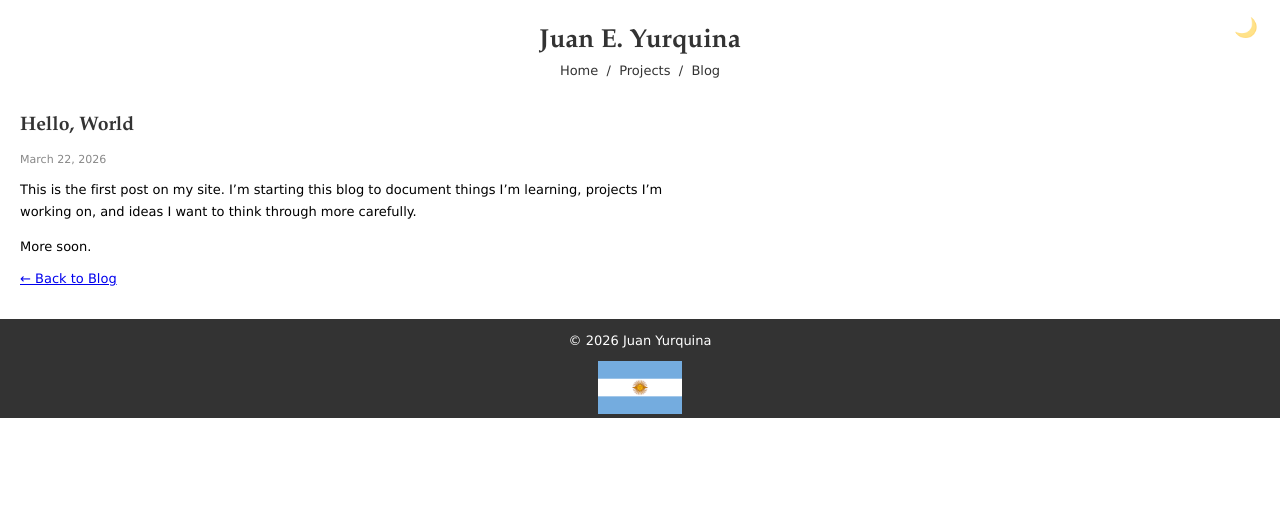
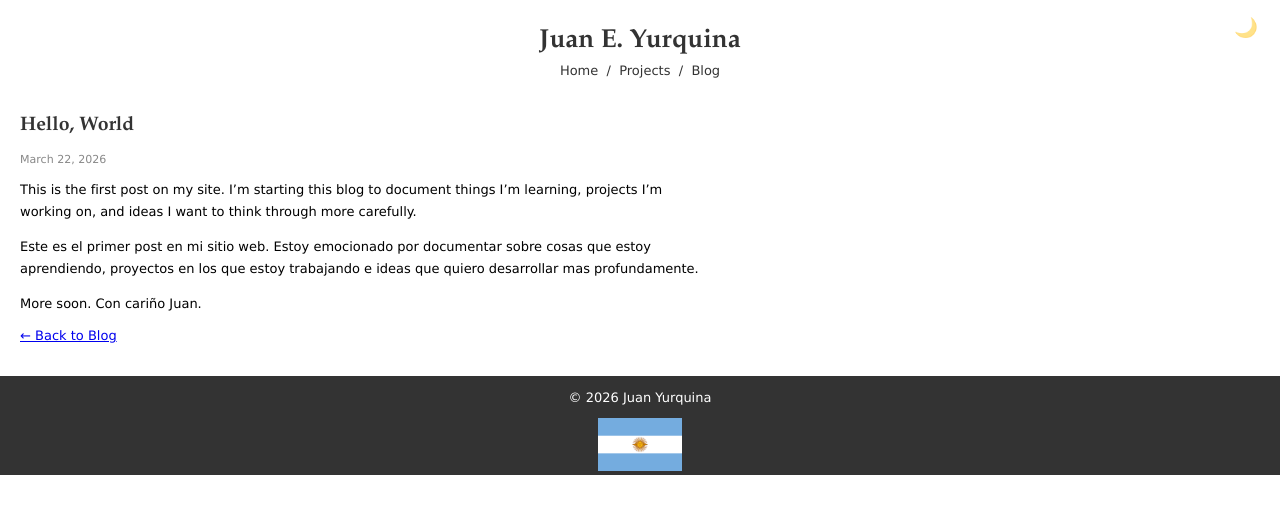
Before and after one commit to estebanjy/estebanjy.github.io, a Jekyll site: the page built from _posts/2026-03-22-hello-world.md, in a window 1280 px wide. Shown: the top 514 px of the page. Built offline with Jekyll 4.4.1, drawn with Linux system fonts in a browser that asks for light colours.

Commit message:
First blog

```diff
--- a/_posts/2026-03-22-hello-world.md
+++ b/_posts/2026-03-22-hello-world.md
@@ -7,4 +7,7 @@ description: "First post — why I'm starting this blog."
 
 This is the first post on my site. I'm starting this blog to document things I'm learning, projects I'm working on, and ideas I want to think through more carefully.
 
+Este es el primer post en mi sitio web. Estoy emocionado por documentar sobre cosas que estoy aprendiendo, proyectos en los que estoy trabajando e ideas que quiero desarrollar mas profundamente.
+
 More soon.
+Con cariño Juan.
```
Also changed, not shown: images/55240.JPEG (added), images/jy.png (added).
